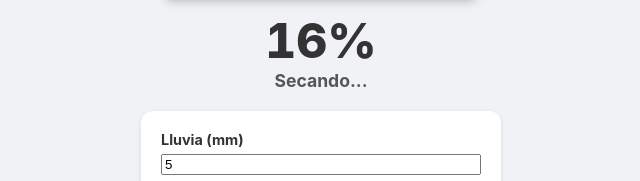
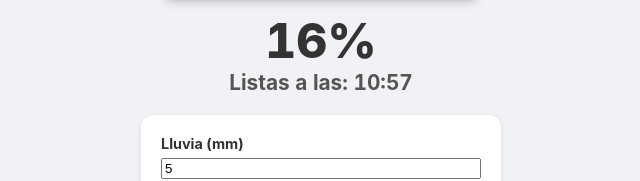
Before and after one commit to mwpicard/pistaslistas, a plain HTML site: page index.html in a window 1280 px wide. Both pictures are taken after a click on the button "Simular Secado". Shown: the part 263-444 px from the top of the page, without its empty margins (319-959 px from the left). Drawn offline with Linux system fonts and the light colour scheme.

Commit message:
Enhance status text size and update messages
Updated font size for status text and adjusted status messages to provide clearer feedback during simulation.

```diff
--- a/index.html
+++ b/index.html
@@ -63,9 +63,10 @@
             color: #555;
             margin-bottom: 20px;
             font-weight: bold;
-            font-size: 1.1em;
+            font-size: 1.3em; /* Made slightly larger */
             min-height: 1.2em;
             text-align: center;
+            font-variant-numeric: tabular-nums; /* Prevents jittering numbers */
         }
 
         /* Success Message */
@@ -197,6 +198,7 @@
             document.getElementById('percentDisplay').innerText = "0%";
             document.getElementById('percentDisplay').style.color = "#333";
             document.getElementById('successMsg').classList.remove('show');
+            document.getElementById('status').innerText = "Listo para simular.";
         }
 
         function createPuddles(amount) {
@@ -252,7 +254,6 @@
             successMsg.classList.remove('show');
             btn.disabled = true;
             percentEl.style.color = "#333";
-            statusEl.innerText = "Secando...";
             let celebrated = false;
 
             initPuddles();
@@ -264,22 +265,32 @@
             let maxWater = Math.max(rain, 1);
             let hoursPassed = 0;
 
+            // Track start time for the running clock
+            const startTime = new Date();
+
             // Ticker setup (0.05s = 50ms)
             const tickRate = 0.05;
 
             simInterval = setInterval(() => {
-                // READ SPEED LIVE inside the loop
                 const currentSpeedVal = parseFloat(document.getElementById('speed').value);
-
-                // Calculate how many hours pass in this 0.05s tick
                 const hoursPerTick = tickRate / currentSpeedVal;
 
                 currentWater -= (evapRate * hoursPerTick);
                 hoursPassed += hoursPerTick;
 
+                // --- CLOCK UPDATE START ---
+                // Calculate current simulated time
+                const simulatedDate = new Date(startTime.getTime() + (hoursPassed * 60 * 60 * 1000));
+                const hStr = simulatedDate.getHours().toString().padStart(2, '0');
+                const mStr = simulatedDate.getMinutes().toString().padStart(2, '0');
+
+                // Show running time
+                statusEl.innerText = `Listas a las: ${hStr}:${mStr}`;
+                // --- CLOCK UPDATE END ---
+
                 if (currentWater < 0) currentWater = 0;
 
-                // Update UI
+                // Update %
                 let percent = 0;
                 if (maxWater > 0) percent = 100 - ((currentWater / maxWater) * 100);
                 else percent = 100;
@@ -297,7 +308,7 @@
 
                 if (currentWater <= 0) {
                     clearInterval(simInterval);
-                    finish(hoursPassed);
+                    finish(hoursPassed); // Pass final hours to ensure exact match
                 }
 
             }, tickRate * 1000);
@@ -311,6 +322,7 @@
 
             document.getElementById('successMsg').classList.add('show');
 
+            // Recalculate final time one last time to be precise
             const now = new Date();
             const playTime = new Date(now.getTime() + (hours * 60 * 60 * 1000));
 
@@ -318,7 +330,8 @@
             const minsStr = playTime.getMinutes().toString().padStart(2, '0');
             const readyTime = `${hoursStr}:${minsStr}`;
 
-            document.getElementById('status').innerText = `¡Seco! Se puede jugar a las: ${readyTime}`;
+            // Freeze the text
+            document.getElementById('status').innerText = `Listas a las: ${readyTime}`;
 
             lastResult = `🎾 *Pistas Sistres*\n🌧️ Lluvia: ${document.getElementById('rain').value}mm\n🌡️ Temp: ${document.getElementById('temp').value}°C\n\n✅ *¡CAMPO LISTO!*\n⏰ Hora estimada: ${readyTime}\n\n¡Vamos a jugar!`;
 
```
